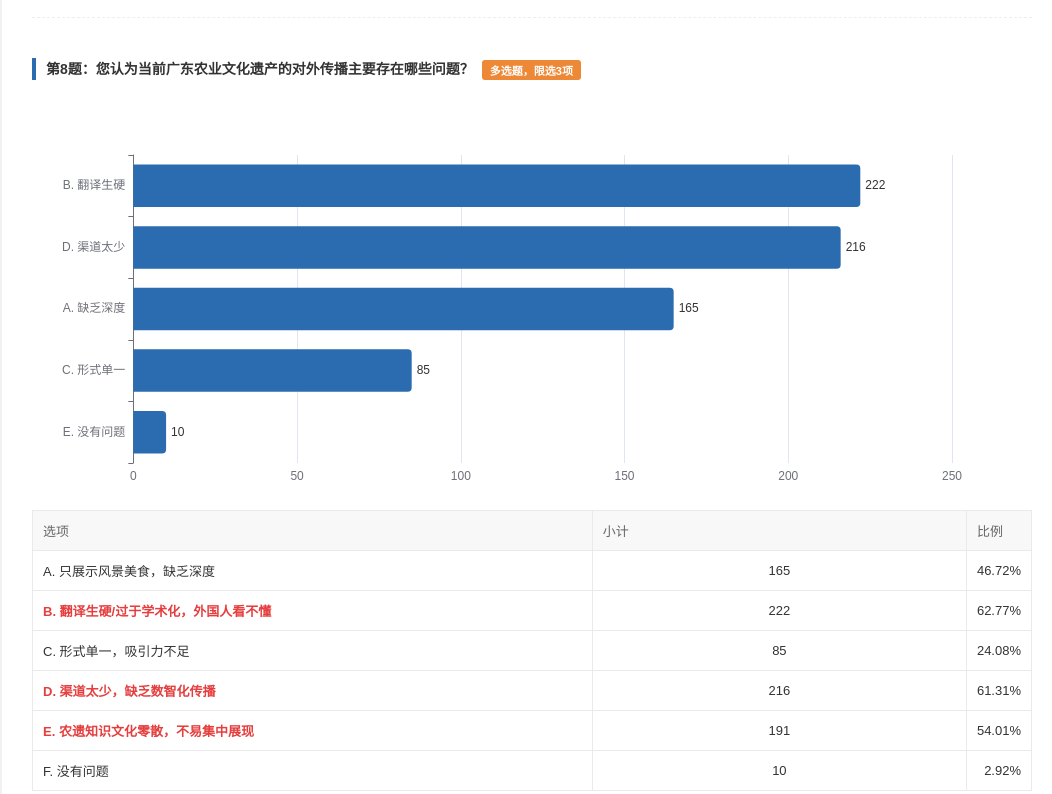
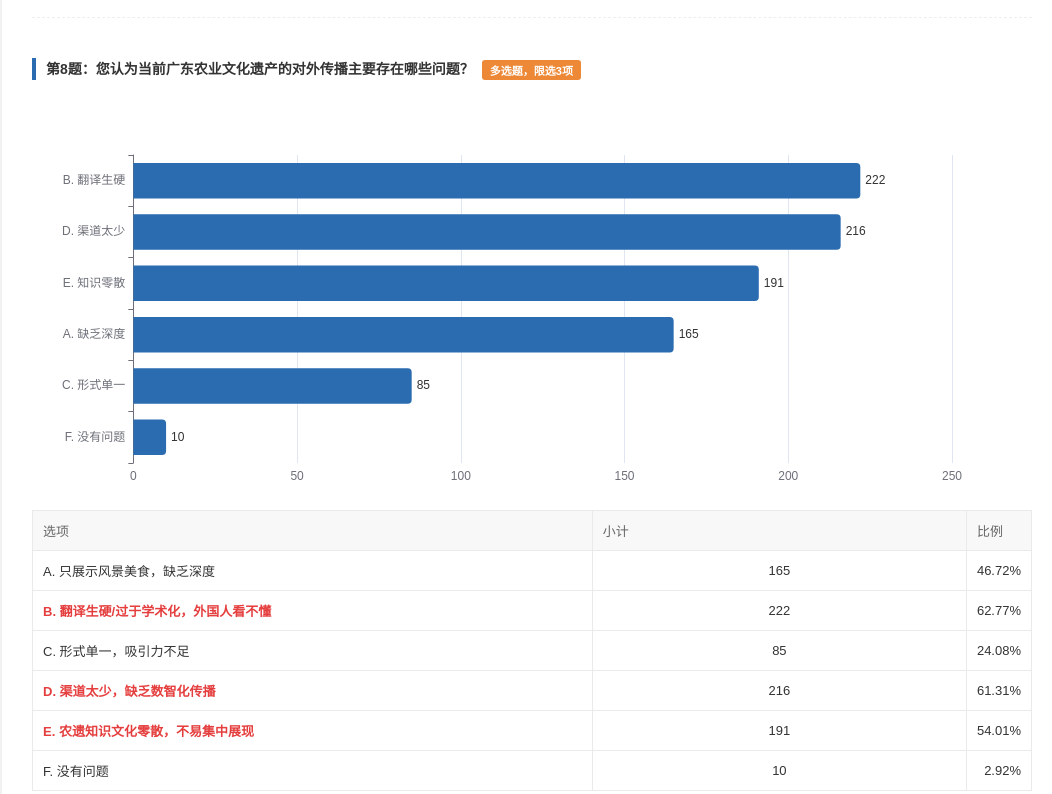
Before and after one commit to ZQ60722/jiyiyi, a plain HTML site: page index.html in a window 1280 px wide. Shown: the part 5023-5817 px from the top of the page, without its empty margins (108-1160 px from the left). Drawn offline with nearby package versions, Linux system fonts and the light colour scheme.

Commit message:
feat(index): 上传更改

```diff
--- a/index.html
+++ b/index.html
@@ -255,11 +255,11 @@ pie('c4',[{name:'A. 经常遇到(5次+)',value:87},{name:'B. 偶尔遇到(1-4次
 pie('c5',[{name:'A. 了解且经常使用',value:36},{name:'B. 听说过但没见过',value:113},{name:'C. 完全不了解',value:204}]);
 pie('c6',[{name:'A. 完全理解',value:11},{name:'B. 部分理解',value:32},{name:'C. 不理解',value:21}]);
 bar('c7',['A. 短视频/社交媒体','B. 学术期刊论文','C. 新闻报道/纪录片','D. 旅游宣传册/景区导览','E. 朋友/他人介绍','F. 从未接触过'],[198,119,168,152,142,0]);
-bar('c8',['A. 缺乏深度','B. 翻译生硬','C. 形式单一','D. 渠道太少','E. 没有问题'],[165,222,85,216,10]);
+bar('c8',['A. 缺乏深度','B. 翻译生硬','C. 形式单一','D. 渠道太少','E. 知识零散','F. 没有问题'],[165,222,85,216,191,10]);
 pie('c9',[{name:'A. 经常看到',value:5},{name:'B. 偶尔看到',value:11},{name:'C. 从未看到',value:32},{name:'D. 想搜索不知关键词',value:16}]);
 pie('c10',[{name:'完全没必要',value:2},{name:'不太需要',value:8},{name:'比较需要',value:116},{name:'非常迫切',value:227}]);
 pie('c11',[{name:'A. 体验好',value:36},{name:'B. 比较粗糙',value:103},{name:'C. 听说过没体验',value:124},{name:'D. 完全没听说过',value:90}]);
-bar('c12',['A. 多语种VR/AR','B. 双语短视频','C. 术语语料库','D. AI智能导览','E. 社交话题挑战赛','F. 电商直播'],[152,124,90,103,70,64]);
+bar('c12',['A. 双语网页/小程序','B. 双语短视频','C. 术语语料库','D. 农遗文创产品','E. 社交话题挑战赛','F. 电商直播'],[152,124,90,103,70,64]);
 pie('c13',[{name:'A. 非常愿意',value:139},{name:'B. 一般',value:152},{name:'C. 没兴趣',value:62}]);
 pie('c14',[{name:'学术话语(技术/保护)',value:87},{name:'官方话语(成就/政策)',value:93},{name:'文化话语(历史/人文)',value:98},{name:'碎片化、浅层化、无体系',value:75}]);
 bar('c15',['A. 生态智慧','B. 历史传承','C. 人文故事','D. 科技创新','E. 全球重要性'],[134,131,152,49,111]);
```
